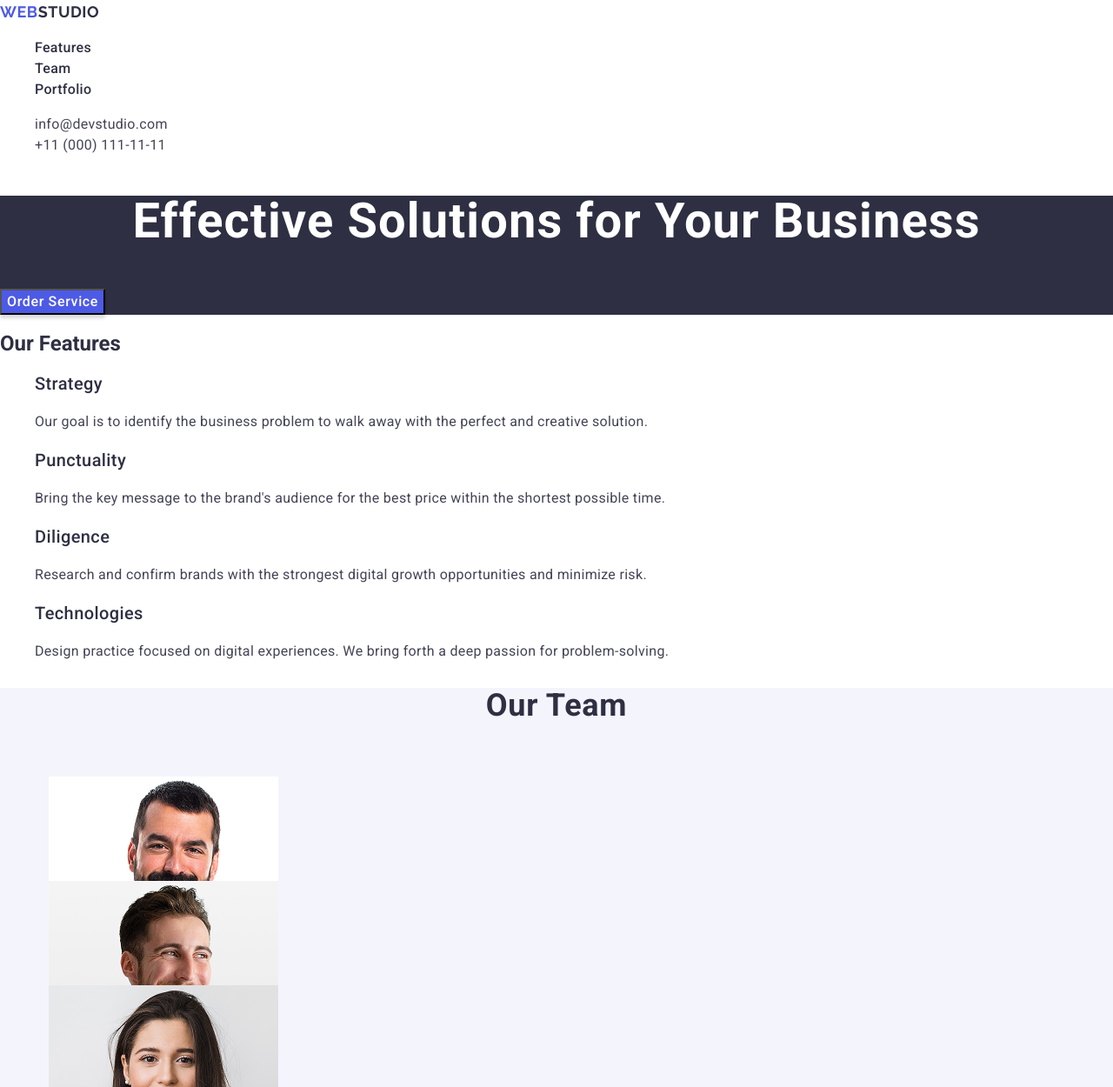
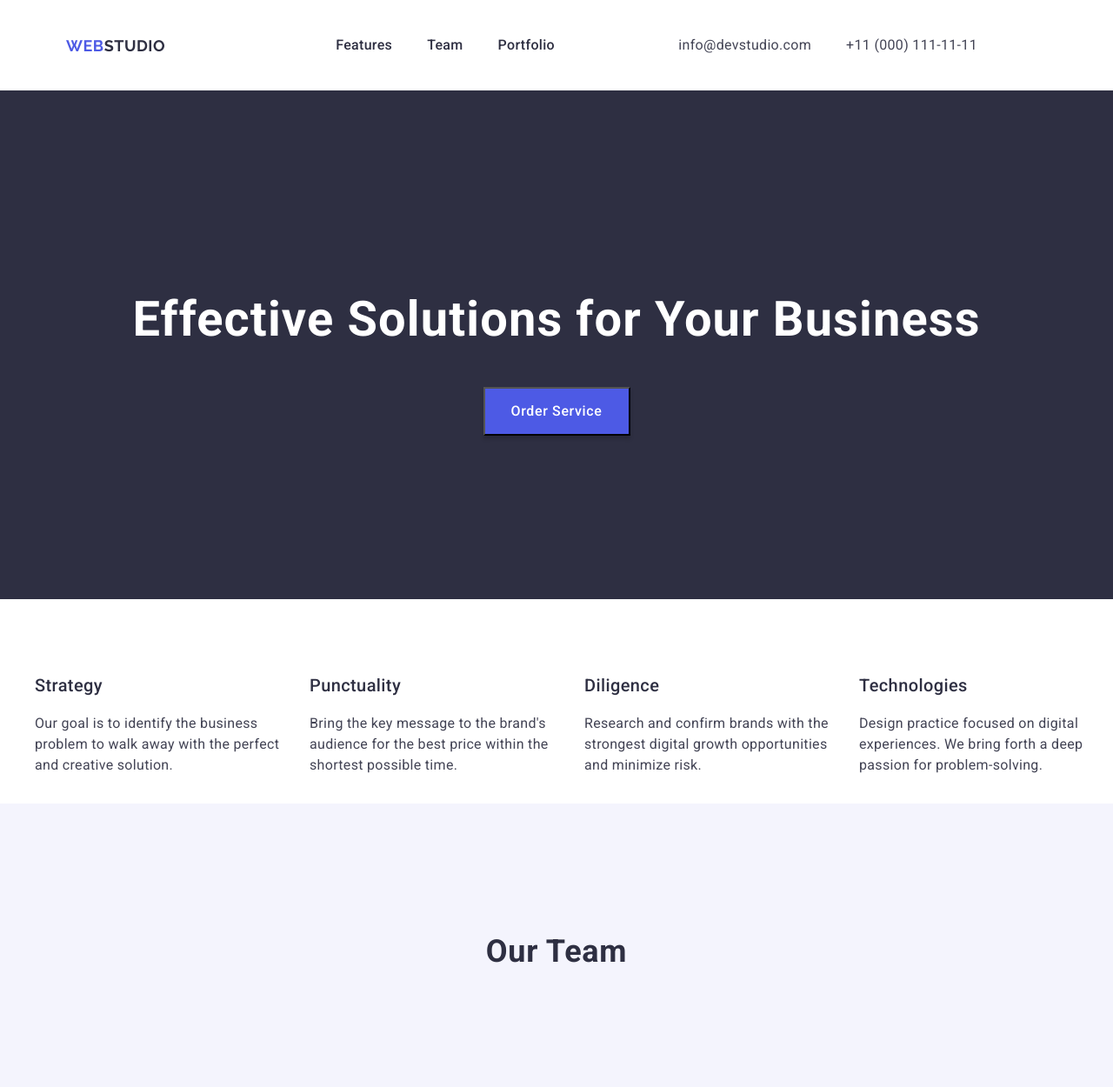
Before and after one commit to MonichPolina/goit-markup-hw-03, a plain HTML site: page index.html in a window 1280 px wide. Shown: the top 1250 px of the page at 87% size. Drawn offline with nearby package versions, Linux system fonts and the light colour scheme.

Commit message:
update portfolio section

```diff
--- a/css/features.css
+++ b/css/features.css
@@ -5,6 +5,14 @@
         letter-spacing: 0.02em;
         color: #2e2f42;
 }
+
+.features-all{
+ display: flex;
+ align-items: center;
+ gap: 24px;
+
+}
+
 .features-text{
         font-weight: 400;
         font-size: 16px;
@@ -16,3 +24,11 @@
 a{
         text-decoration: none
 }
+
+.features-li{
+        width: calc((100% - 3 * 24px)/4);
+}
+
+.features-title{
+        visibility: hidden;
+}
--- a/css/footer.css
+++ b/css/footer.css
@@ -1,13 +1,18 @@
 .footer{
     background: #2e2f42;
+    padding-top: 100px;
+    padding-bottom: 100px;
+    padding-left: 140px;
+    padding-right: 140px;
 }
 .footer-desc{
     font-family: "Roboto", sans-serif;
-        font-weight: 400;
-        font-size: 16px;
-        line-height: 1.5;
-        letter-spacing: 0.02em;
-        color: #f4f4fd;
+    font-weight: 400;
+    font-size: 16px;
+    line-height: 1.5;
+    letter-spacing: 0.02em;
+    color: #f4f4fd;
+
 }
 .studio-logo-footer {
     font-weight: 700;
@@ -25,3 +30,10 @@
  text-decoration: none;
 
 }
+
+.footer-container{
+    width: 264px;
+    height: 112px;
+
+
+}
--- a/css/header.css
+++ b/css/header.css
@@ -1,5 +1,6 @@
 .header > a {
     text-decoration: none;
+
 }
 
 .navigation:hover,
@@ -15,6 +16,17 @@
     letter-spacing: 0.02em;
     color: #434455;
     text-decoration: none;
+    font-style: normal;
+    padding-top: 24px;
+        padding-bottom: 24px;
+        display: block;
+
+}
+
+.main-title{
+    padding-top: 24px;
+        padding-bottom: 24px;
+        display: block;
 }
 
 .web-logo {
@@ -34,20 +46,15 @@
     letter-spacing: 0.03em;
     text-transform: uppercase;
     color: #2e2f42;
-    text-decoration: none
+    text-decoration: none;
 }
 .address{
     font-style: normal;
+    margin-left: auto;
+    margin-right: 156px;
 }
 
-.link{
- font-weight: 400;
-font-size: 16px;
-line-height: 1.5;
- letter-spacing: 0.02em;
-color: #434455;
-font-style: normal
-    }
+
 
 .logo{
     font-family: "Raleway", sans-serif;
@@ -57,5 +64,26 @@ font-style: normal
     letter-spacing: 0.03em;
     text-transform: uppercase;
     color: #4d5ae5;
-    text-decoration: none
+    text-decoration: none;
+    margin-right: 156px;
+    margin-left: 76px;
+
 }
+
+.container-header{
+    display: flex;
+    align-items: center;
+
+}
+
+.navigation-feat {
+    display: flex;
+    gap: 40px;
+
+}
+
+.navigation-adress {
+    display: flex;
+    gap: 40px;
+
+}
--- a/css/hero.css
+++ b/css/hero.css
@@ -4,7 +4,10 @@ line-height: 1.5;
 letter-spacing: 0.04em;
 color: #fff;
 box-shadow: 0 4px 4px 0 rgba(0, 0, 0, 0.15);
-    background: #4d5ae5;
+background: #4d5ae5;
+flex-grow: 0;
+width: 169px;
+height: 56px;
 }
 .hero-btn:hover,
 .hero-btn:focus{
@@ -20,5 +23,20 @@ box-shadow: 0 4px 4px 0 rgba(0, 0, 0, 0.15);
     letter-spacing: 0.02em;
     color: #fff;
     line-height: 1.07;
+    align-items: center;
+}
+.hero{
+    padding-top: 188px;
+        padding-bottom: 188px;
+        padding-left: 141px;
+        padding-right: 141px;
+    display: flex;
+    justify-content: center;
+}
 
+.hero-section{
+    display: flex;
+    flex-direction: column;
+    justify-content: center;
+    align-items: center;
 }
--- a/css/portfolio.css
+++ b/css/portfolio.css
@@ -1,11 +1,11 @@
 
 .section-title{
-
     font-size: 36px;
     line-height: 1.11111;
     letter-spacing: 0.02em;
     text-align: center;
     color: #2e2f42;
+    padding-bottom: 72px;
 }
 .member-name{
     font-family: "Roboto",sans-serif;
@@ -14,6 +14,7 @@
     line-height: 1.2;
     letter-spacing: 0.02em;
     color: #2e2f42;
+    text-align: start;
 }
 .desc{
     font-family: "Roboto", sans-serif;
@@ -22,4 +23,22 @@
         line-height: 1.5;
         letter-spacing: 0.02em;
         color: #434455;
+        text-align: start;
 }
+.portfolio-list{
+    display: flex;
+    flex-wrap: wrap;
+    gap: 48px 24px;
+
+}
+
+.portfolio-section{
+    padding-top: 120px;
+    padding-bottom: 120px;
+
+}
+
+.portfolio-item{
+width: calc((100%-48px) / 3);
+
+}
--- a/css/team.css
+++ b/css/team.css
@@ -1,7 +1,9 @@
 .team{
     background-color: #f4f4fd;
+
 }
 .section-title{
+font-weight: 700;
  font-size: 36px;
  line-height: 1.11111;
  letter-spacing: 0.02em;
@@ -14,10 +16,10 @@ color: #2e2f42;
 letter-spacing: 0.02em;
 text-align: center;
 color: #2e2f42;
-font-weight: 500
+font-weight: 500;
+
 }
 .desc{
-
     font-size: 16px;
     line-height: 1.5;
     letter-spacing: 0.02em;
@@ -25,12 +27,29 @@ font-weight: 500
     color: #434455;
 }
 
-.team > li {
-    background-color: #2e2f42;
-}
 .team-card{
     padding: 32px 16px;
-    width: 264px;
-    height: 120px;
-    color: #ffffff;
+    width: calc((100%-3*24px)/ 4);
+    flex-shrink: 0;
+    background-color: #ffff;
 }
+
+.team-img{
+    display: block;
+    width: 100%;
+    height: auto;}
+
+.team-list{
+    display: flex;
+    gap: 24px;
+    flex-direction: row;
+    justify-content: center;
+    padding: 112px 15px 0;
+    margin: 0;
+    list-style: none;
+}
+
+.team-container{
+    padding-top:120px;
+    padding-bottom: 120px;
+}
--- a/index.html
+++ b/index.html
@@ -22,63 +22,74 @@
   </head>
   <body>
     <header id="logo" class="header">
+      <div class="container-header">
         <a class="logo" href="./index.html"
           ><span class="web-logo">Web</span
           ><span class="studio-logo">Studio</span></a
         >
-      <nav class="navigation">
-        <ul>
-          <li><a class="main-title" href="#features">Features</a></li>
-          <li><a class="main-title" href="#team">Team</a></li>
-          <li><a class="main-title" href="#portfolio">Portfolio</a></li>
+        <nav class="features">
+          <ul class="navigation-feat">
+            <li class="nav-link">
+              <a class="main-title" href="#features">Features</a>
+            </li>
+            <li class="nav-link">
+              <a class="main-title" href="#team">Team</a>
+            </li>
+            <li class="nav-link">
+              <a class="main-title" href="#portfolio">Portfolio</a>
+            </li>
           </ul>
         </nav>
 
         <address class="address">
-        <ul class="navigation">
-          <li>
+          <ul class="navigation-adress">
+            <li class="address-link">
               <a class="link" href="mailto:info@devstudio.com"
                 >info@devstudio.com</a
               >
             </li>
-          <li>
+            <li class="address-link">
               <a class="link" href="tel:+110001111111">+11 (000) 111-11-11</a>
             </li>
           </ul>
         </address>
+      </div>
     </header>
     <main>
       <!--Hero-->
       <section id="hero" class="hero">
+        <div class="hero-section">
           <h1 class="hero-title">Effective Solutions for Your Business</h1>
           <button class="hero-btn" type="button">Order Service</button>
+        </div>
       </section>
       <!--features-->
       <section id="features">
-        <h2>Our Features</h2>
-        <ul>
-          <li>
+        <h2 class="features-title">Our Features</h2>
+        <div>
+          <ul class="features-all">
+            <li class="features-li">
               <h3 class="features-h3">Strategy</h3>
               <p class="features-text">
-              Our goal is to identify the business problem to walk away with the
-              perfect and creative solution.
+                Our goal is to identify the business problem to walk away with
+                the perfect and creative solution.
               </p>
             </li>
-          <li>
+            <li class="features-li">
               <h3 class="features-h3">Punctuality</h3>
               <p class="features-text">
                 Bring the key message to the brand's audience for the best price
                 within the shortest possible time.
               </p>
             </li>
-          <li>
+            <li class="features-li">
               <h3 class="features-h3">Diligence</h3>
               <p class="features-text">
                 Research and confirm brands with the strongest digital growth
                 opportunities and minimize risk.
               </p>
             </li>
-          <li>
+            <li class="features-li">
               <h3 class="features-h3">Technologies</h3>
               <p class="features-text">
                 Design practice focused on digital experiences. We bring forth a
@@ -86,38 +97,64 @@
               </p>
             </li>
           </ul>
+        </div>
       </section>
       <!--our team-->
       <section id="team" class="team">
+        <div class="team-container">
           <h2 class="section-title">Our Team</h2>
-        <ul>
+          <ul class="team-list">
             <li class="team-card">
-            <img src="./images/team-1.png" alt="Mark Guerrero" width="264" />
+              <img
+                class="team-img"
+                src="./images/team-1.png"
+                alt="Mark Guerrero"
+                width="264"
+              />
+
               <h3 class="member-name">Mark Guerrero</h3>
               <p class="desc">Product Designer</p>
             </li>
             <li class="team-card">
-            <img src="./images/team-2.png" alt="Tom Ford" width="264" />
+              <img
+                class="team-img"
+                src="./images/team-2.png"
+                alt="Tom Ford"
+                width="264"
+              />
+
               <h3 class="member-name">Tom Ford</h3>
               <p class="desc">Frontend Developer</p>
             </li>
             <li class="team-card">
-            <img src="./images/team-3.png" alt="Camila Garcia" width="264" />
+              <img
+                class="team-img"
+                src="./images/team-3.png"
+                alt="Camila Garcia"
+                width="264"
+              />
               <h3 class="member-name">Camila Garcia</h3>
               <p class="desc">Marketing</p>
             </li>
             <li class="team-card">
-            <img src="./images/team-4.png" alt="Daniel Wilson" width="264" />
+              <img
+                class="team-img"
+                src="./images/team-4.png"
+                alt="Daniel Wilson"
+                width="264"
+              />
               <h3 class="member-name">Daniel Wilson</h3>
               <p class="desc">UI Designer</p>
             </li>
           </ul>
+        </div>
       </section>
       <!--portfolio-->
       <section id="portfolio">
+        <div class="portfolio-section">
           <h2 class="section-title">Our Portfolio</h2>
-        <ul>
-          <li>
+          <ul class="portfolio-list">
+            <li class="portfolio-item">
               <img
                 src="./images/portfolio.png"
                 alt="Banking App photo"
@@ -127,7 +164,7 @@
               <h3 class="member-name">Banking App</h3>
               <p class="desc">App</p>
             </li>
-          <li>
+            <li class="portfolio-item">
               <img
                 src="./images/portfolio-1.png"
                 alt="Cashless Payment photo"
@@ -137,7 +174,7 @@
               <h3 class="member-name">Cashless Payment</h3>
               <p class="desc">Marketing</p>
             </li>
-          <li>
+            <li class="portfolio-item">
               <img
                 src="./images/portfolio-2.png"
                 alt="Meditation App photo"
@@ -147,7 +184,7 @@
               <h3 class="member-name">Meditation App</h3>
               <p class="desc">App</p>
             </li>
-          <li>
+            <li class="portfolio-item">
               <img
                 src="./images/portfolio-3.png"
                 alt="Taxi Service photo"
@@ -157,7 +194,7 @@
               <h3 class="member-name">Taxi Service</h3>
               <p class="desc">Marketing</p>
             </li>
-          <li>
+            <li class="portfolio-item">
               <img
                 src="./images/portfolio-4.png"
                 alt="Screen Illustrations photo"
@@ -167,7 +204,7 @@
               <h3 class="member-name">Screen Illustrations</h3>
               <p class="desc">Design</p>
             </li>
-          <li>
+            <li class="portfolio-item">
               <img
                 src="./images/portfolio-5.png"
                 alt="Online Courses photo"
@@ -178,17 +215,20 @@
               <p class="desc">Marketing</p>
             </li>
           </ul>
+        </div>
       </section>
     </main>
     <footer id="footer" class="footer">
+      <div class="footer-container">
         <a class="logo" href="./index.html"
           ><span class="web-logo">Web</span
           ><span class="studio-logo-footer">Studio</span></a
         >
         <p class="footer-desc">
-        Increase the flow of customers and sales for your business with digital
-        marketing & growth solutions.
+          Increase the flow of customers and sales for your business with
+          digital marketing & growth solutions.
         </p>
+      </div>
     </footer>
   </body>
 </html>
```
Lines whose indentation alone changed are shown as unchanged.
